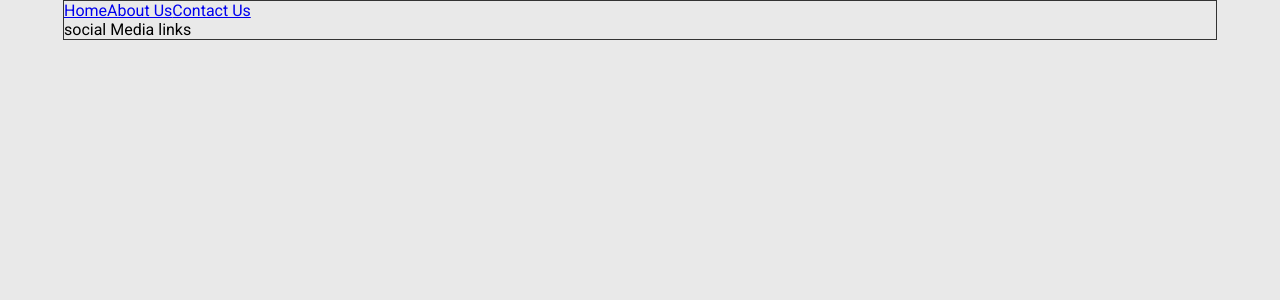
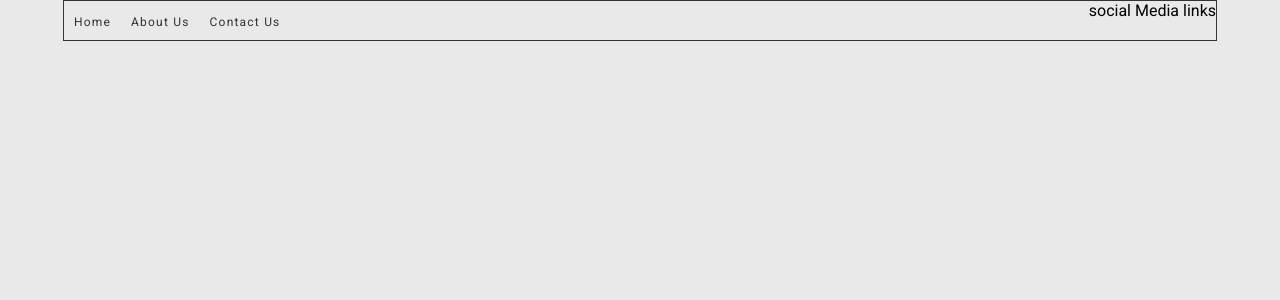
Before and after one commit to edivya/fashion-app, a React (Create React App) app: page / in a window 1280 px wide. Shown: the top 300 px of the page. Built offline with nearby package versions, Linux system fonts and the light colour scheme.

Commit message:
added style to header page

```diff
--- a/src/containers/Header/style.css
+++ b/src/containers/Header/style.css
@@ -0,0 +1,20 @@
+.header {
+    display: flex;
+    justify-content: space-between;
+}
+
+.headerMenu{
+    margin: 10px 0;
+}
+.headerMenu a{
+    display: inline-block;
+    margin: 0 10px;
+    text-decoration: none;
+    color: #333333;
+    font-size: 12px;
+    letter-spacing: 1.2px;
+
+}
+.headerMenu a:hover{
+    color: #5f9ea0;
+}
```
